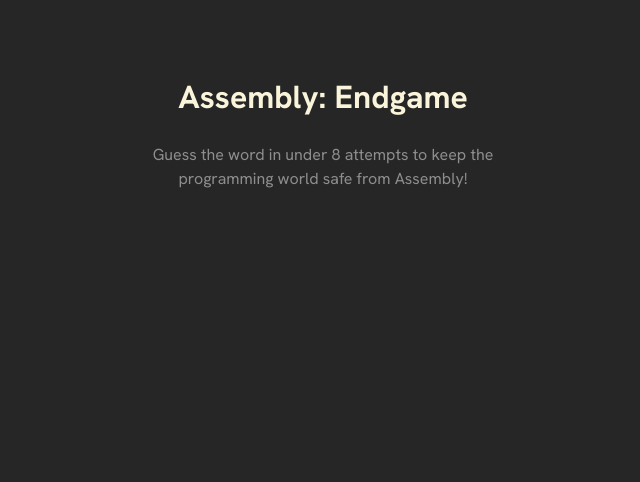
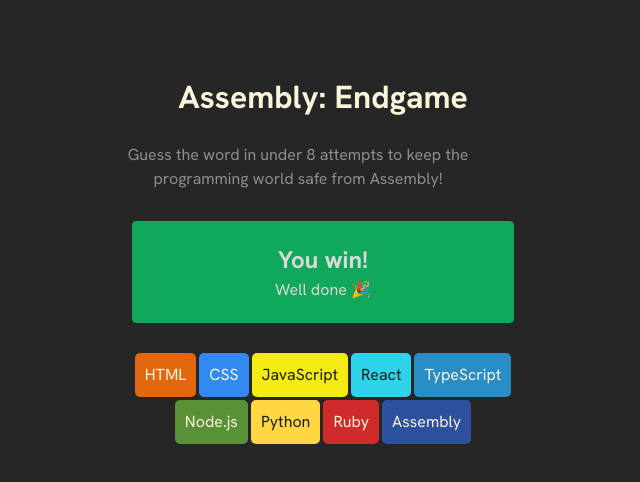
Before and after one commit to codenamemadison/assembly-endgame, a React (Vite) app: page / in a window 1280 px wide. Shown: the top 482 px of the page, without its empty margins (317-957 px from the left). Built offline with nearby package versions, Linux system fonts and the light colour scheme.

Commit message:
create language boxes

```diff
--- a/src/App.jsx
+++ b/src/App.jsx
@@ -1,17 +1,36 @@
 import { useState } from 'react'
 import reactLogo from './assets/react.svg'
 import viteLogo from '/vite.svg'
+import { languages } from "./languages.js"
+
 import './App.css'
 
 function App() {
   const [count, setCount] = useState(0)
-
+  const languageElements = languages.map((lan) => {
+      return (
+          <div
+              style={{
+                  backgroundColor: lan.backgroundColor,
+                  color: lan.color
+              }}
+              key={lan.name}
+          >{lan.name}</div>
+      )
+  })
   return (
     <main>
         <header>
             <h1>Assembly: Endgame</h1>
             <p>Guess the word in under 8 attempts to keep the programming world safe from Assembly!</p>
         </header>
+        <section id="status-bar">
+            <h2>You win! </h2>
+            Well done 🎉
+        </section>
+        <div id="languages-container">
+          {languageElements}
+        </div>
     </main>
   )
 }
--- a/src/index.css
+++ b/src/index.css
@@ -37,3 +37,38 @@
     text-align: center;
     max-width: 350px;
 }
+
+#status-bar {
+  border: 1px solid #10A95B;
+  background-color: #10A95B;
+  padding: 20px;
+  border-radius: 4px;
+  text-align: center;
+  margin: 30px 9px;
+}
+
+#status-bar > h2 {
+  padding: 0;
+  margin: 0;
+}
+
+
+#status-bar > h2 {
+  padding: 0;
+  margin: 0;
+}
+
+
+#languages-container {
+    display: flex;
+    flex-wrap: wrap;
+    justify-content: center;
+    align-items: center;
+    gap: 3px;
+    max-width: 400px;
+}
+
+#languages-container > div {
+    padding: 10px;
+    border-radius: 5px;
+}
--- /dev/null
+++ b/src/languages.js
@@ -0,0 +1,47 @@
+export const languages = [
+    {
+        name: "HTML",
+        backgroundColor: "#E2680F",
+        color: "#F9F4DA",
+    },
+    {
+        name: "CSS",
+        backgroundColor: "#328AF1",
+        color: "#F9F4DA",
+    },
+    {
+        name: "JavaScript",
+        backgroundColor: "#F4EB13",
+        color: "#1E1E1E",
+    },
+    {
+        name: "React",
+        backgroundColor: "#2ED3E9",
+        color: "#1E1E1E",
+    },
+    {
+        name: "TypeScript",
+        backgroundColor: "#298EC6",
+        color: "#F9F4DA",
+    },
+    {
+        name: "Node.js",
+        backgroundColor: "#599137",
+        color: "#F9F4DA",
+    },
+    {
+        name: "Python",
+        backgroundColor: "#FFD742",
+        color: "#1E1E1E",
+    },
+    {
+        name: "Ruby",
+        backgroundColor: "#D02B2B",
+        color: "#F9F4DA",
+    },
+    {
+        name: "Assembly",
+        backgroundColor: "#2D519F",
+        color: "#F9F4DA",
+    },
+]
```
